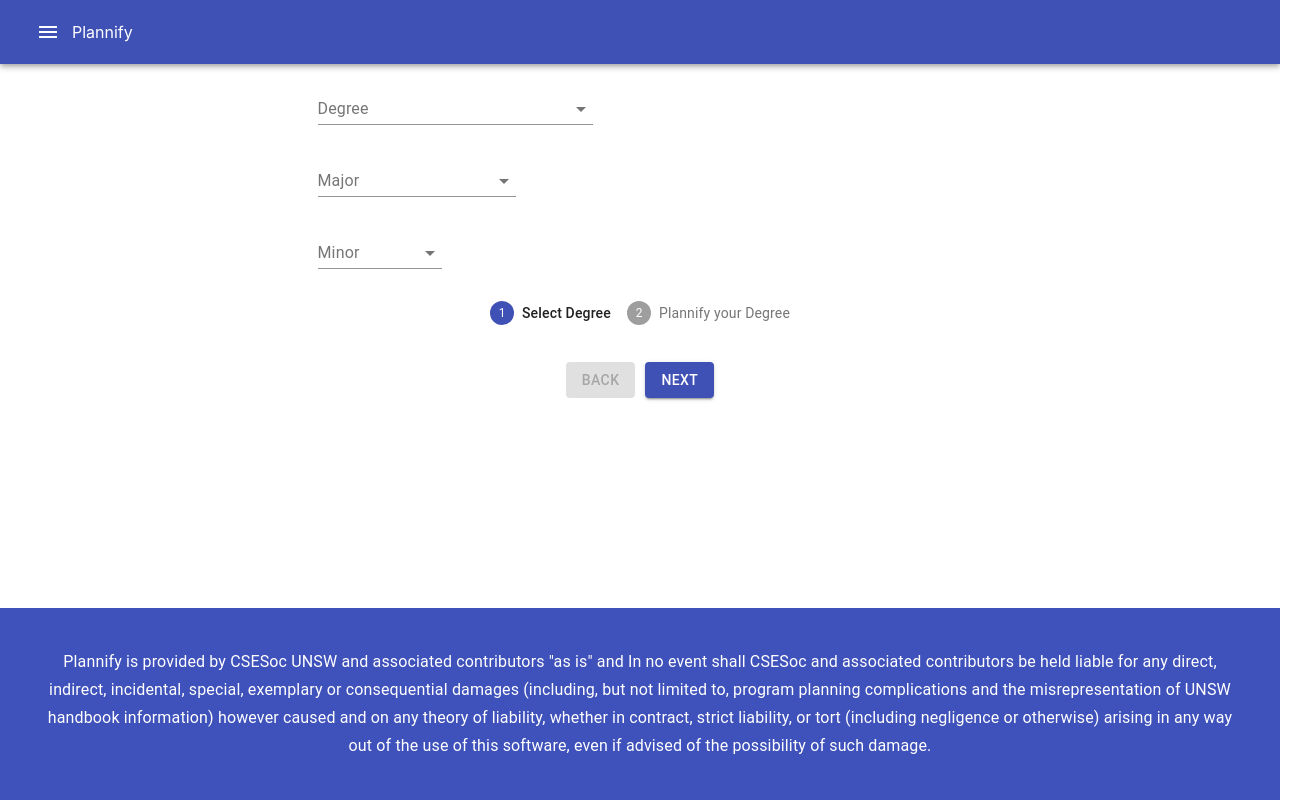
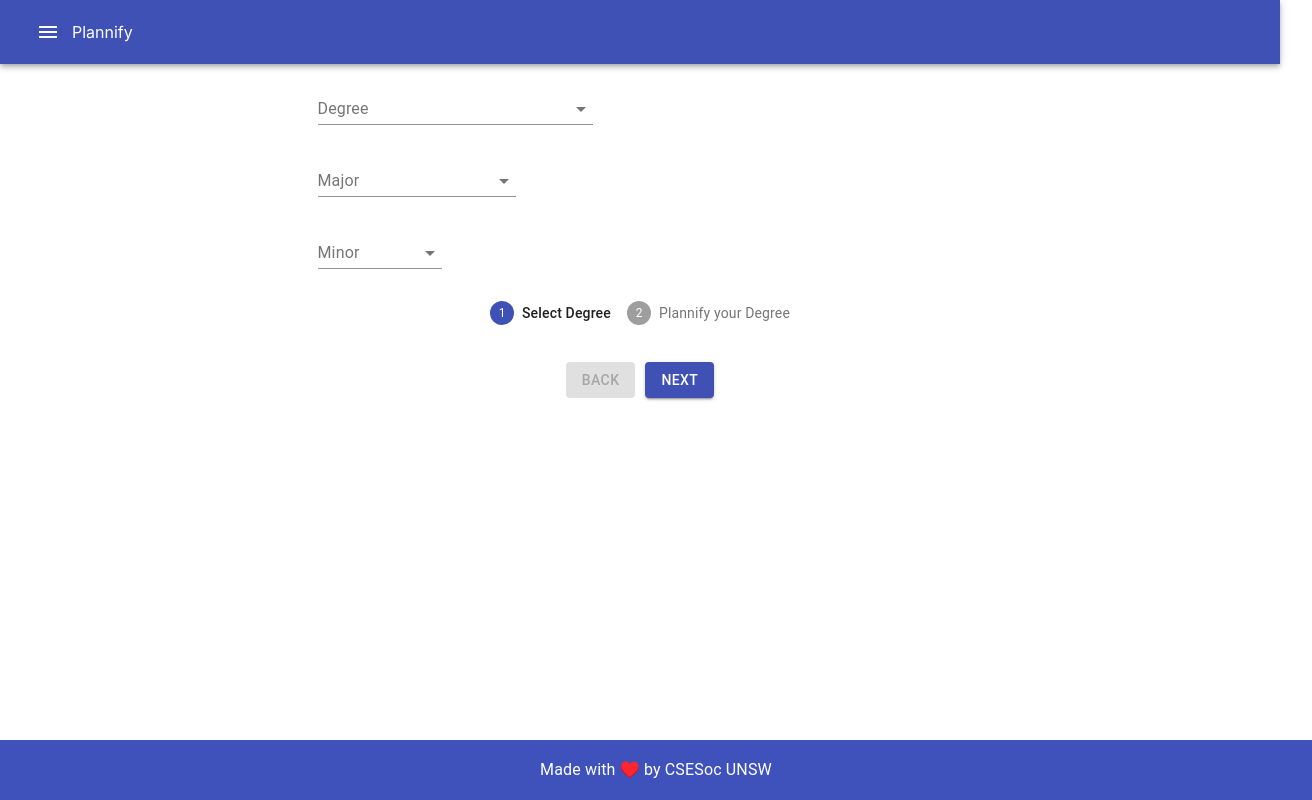
Before and after one commit to csesoc/degree-planner, a React (Create React App) app in the folder client/: page / in a window 1280 px wide. Shown: the whole page, 1312 px wide, since content can reach past the window. Built offline with nearby package versions, Linux system fonts and the light colour scheme.

Commit message:
simplify footer, shows legal stuff as hover pop up

```diff
--- a/client/src/components/common/Footer.js
+++ b/client/src/components/common/Footer.js
@@ -1,31 +1,86 @@
 import React from 'react';
 
 import Typography from '@material-ui/core/Typography';
-import { makeStyles } from '@material-ui/core/styles';
+import {makeStyles} from '@material-ui/core/styles';
 
-import { COLORS } from '../../constants/appConstants';
+import {COLORS} from '../../constants/appConstants';
+import Popover from '@material-ui/core/Popover';
 
 const useStyles = makeStyles(theme => ({
     footer: {
         backgroundColor: '#3F51BA',
         color: COLORS.WHITE,
-        padding: theme.spacing(5),
+        padding: '1em',
         overflow: 'hidden',
-        left: 0,
+        width: '100%',
         bottom: 0,
         position: 'absolute'
-    }
-  }));
+    },
+    popover: {
+        pointerEvents: 'none',
+    },
+    paper: {
+        width: '80%',
+        padding: theme.spacing(1),
+    },
+}));
 
 const Footer = () => {
 
     const classes = useStyles();
 
+    const [anchorEl, setAnchorEl] = React.useState(null);
+
+    const handlePopoverOpen = event => {
+        setAnchorEl(event.currentTarget);
+    };
+
+    const handlePopoverClose = () => {
+        setAnchorEl(null);
+    };
+
+    const open = Boolean(anchorEl);
+
     return (
         <div className={classes.footer}>
-            <Typography variant="subtitle1" align="center" color="white" component="p">
-            Plannify is provided by CSESoc UNSW and associated contributors "as is" and In no event shall CSESoc and associated contributors be held liable for any direct, indirect, incidental, special, exemplary or consequential damages (including, but not limited to, program planning complications and the misrepresentation of UNSW handbook information) however caused and on any theory of liability, whether in contract, strict liability, or tort (including negligence or otherwise) arising in any way out of the use of this software, even if advised of the possibility of such damage.
+            <Typography
+                variant="subtitle1" align="center" color="white" component="p"
+                aria-owns={open ? 'mouse-over-popover' : undefined}
+                aria-haspopup="true"
+                onMouseEnter={handlePopoverOpen}
+                onMouseLeave={handlePopoverClose}
+            >
+                Made with ♥️ by CSESoc UNSW
             </Typography>
+            <Popover
+                id="mouse-over-popover"
+                className={classes.popover}
+                classes={{
+                    paper: classes.paper,
+                }}
+                open={open}
+                anchorEl={anchorEl}
+                anchorOrigin={{
+                    vertical: 'center',
+                    horizontal: 'center',
+                }}
+                transformOrigin={{
+                    vertical: 'center',
+                    horizontal: 'center',
+                }}
+                onClose={handlePopoverClose}
+                disableRestoreFocus
+            >
+                <Typography>
+                    Plannify is provided by CSESoc UNSW and associated contributors "as is" and In no event
+                    shall CSESoc and associated contributors be held liable for any direct, indirect, incidental,
+                    special, exemplary or consequential damages (including, but not limited to, program planning
+                    complications and the misrepresentation of UNSW handbook information) however caused and on any
+                    theory of liability, whether in contract, strict liability, or tort (including negligence or
+                    otherwise) arising in any way out of the use of this software, even if advised of the possibility of
+                    such damage.
+                </Typography>
+            </Popover>
         </div>
     );
 }
```
